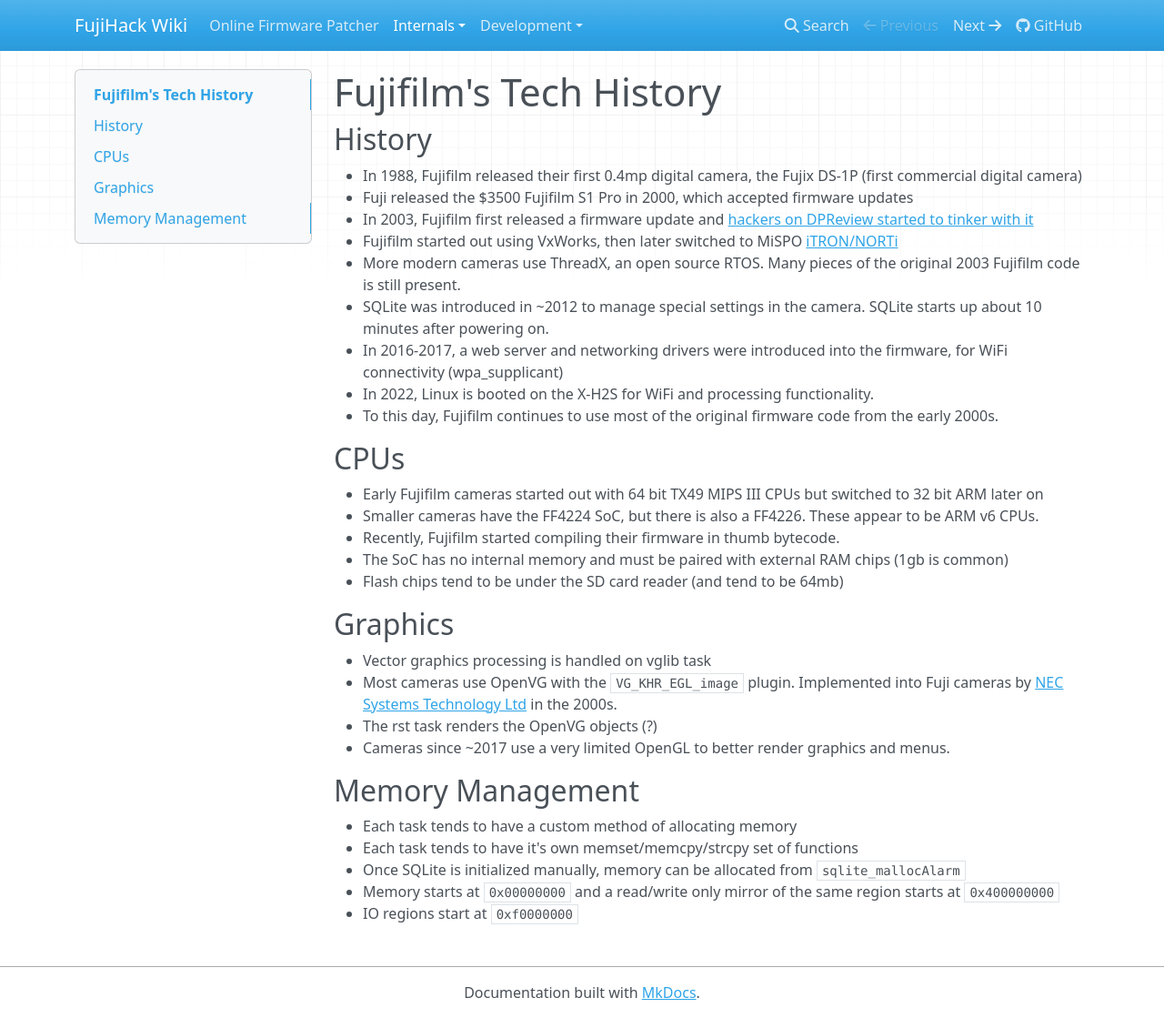
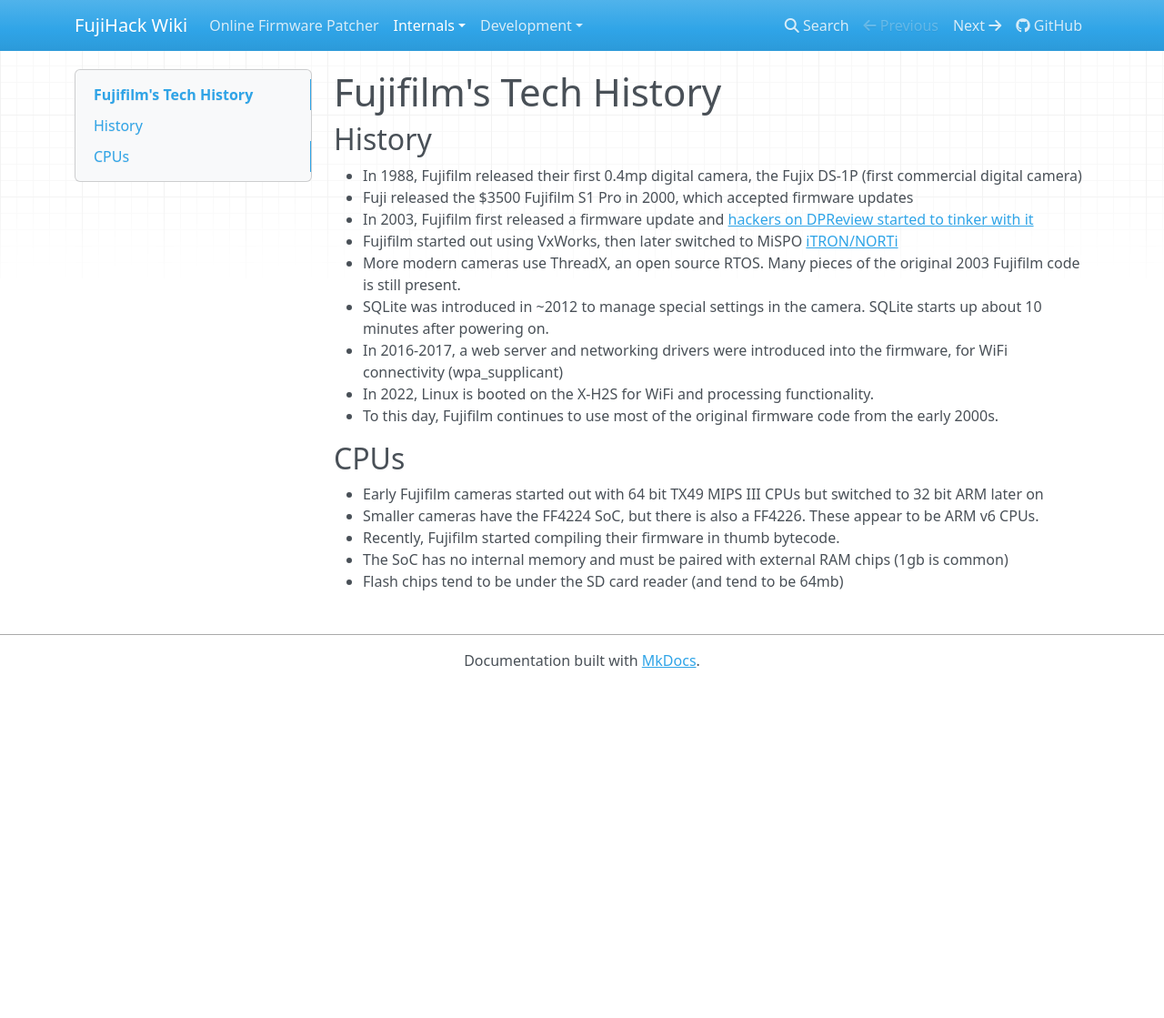
Before and after one commit to fujihack/wiki, an MkDocs documentation site: the page built from docs/history.md, in a window 1280 px wide and 1119 px high. Shown: the whole window at 91% size. Built offline with MkDocs 1.6.1, drawn with Linux system fonts in a browser that asks for light colours; nearby versions of some CDN libraries.

```diff
--- a/docs/fujirtos.md
+++ b/docs/history.md
@@ -17,16 +17,3 @@
 - Recently, Fujifilm started compiling their firmware in thumb bytecode.
 - The SoC has no internal memory and must be paired with external RAM chips (1gb is common)
 - Flash chips tend to be under the SD card reader (and tend to be 64mb)
-
-## Graphics
-- Vector graphics processing is handled on vglib task
-- Most cameras use OpenVG with the `VG_KHR_EGL_image` plugin. Implemented into Fuji cameras by [NEC Systems Technology Ltd](https://www.nec.com/) in the 2000s.
-- The rst task renders the OpenVG objects (?)
-- Cameras since ~2017 use a very limited OpenGL to better render graphics and menus.
-
-## Memory Management
-- Each task tends to have a custom method of allocating memory
-- Each task tends to have it's own memset/memcpy/strcpy set of functions
-- Once SQLite is initialized manually, memory can be allocated from `sqlite_mallocAlarm`
-- Memory starts at `0x00000000` and a read/write only mirror of the same region starts at `0x400000000`
-- IO regions start at `0xf0000000`
--- a/mkdocs.yml
+++ b/mkdocs.yml
@@ -19,9 +19,10 @@ extra_css:
 nav:
     - Online Firmware Patcher: https://fujihack.github.io/patcher/
     - Internals:
-        - RTOS: fujirtos.md
+        - History overview: history.md
+        - Firmware overview: rtos.md
+        - AUTO ACT script: autoactscr.md
         - Key codes: keys.md
-        - AUTO ACT script: autoactscr.md
         - Tasks: tasks.md
         - PTP/USB: ptp.md
         - Syslog: syslog.md
```
Also changed, not shown: docs/rtos.md (added, +34 -0 lines).
